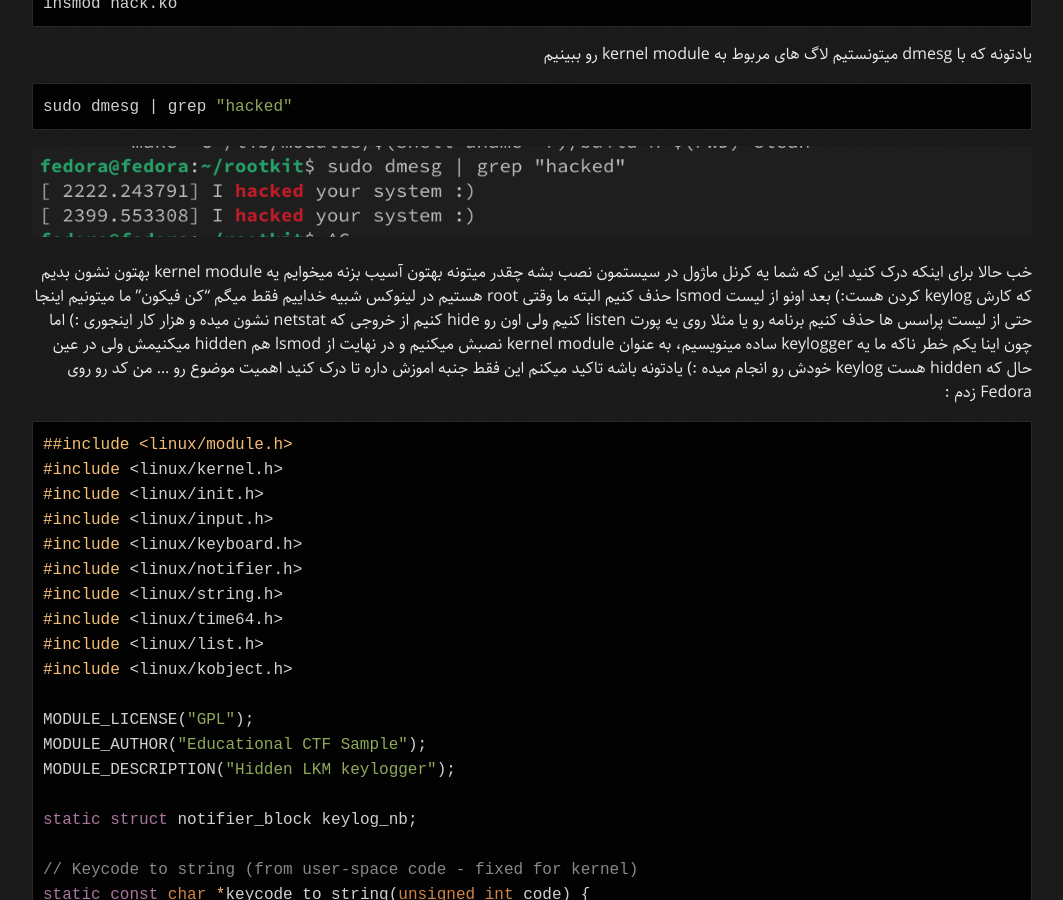
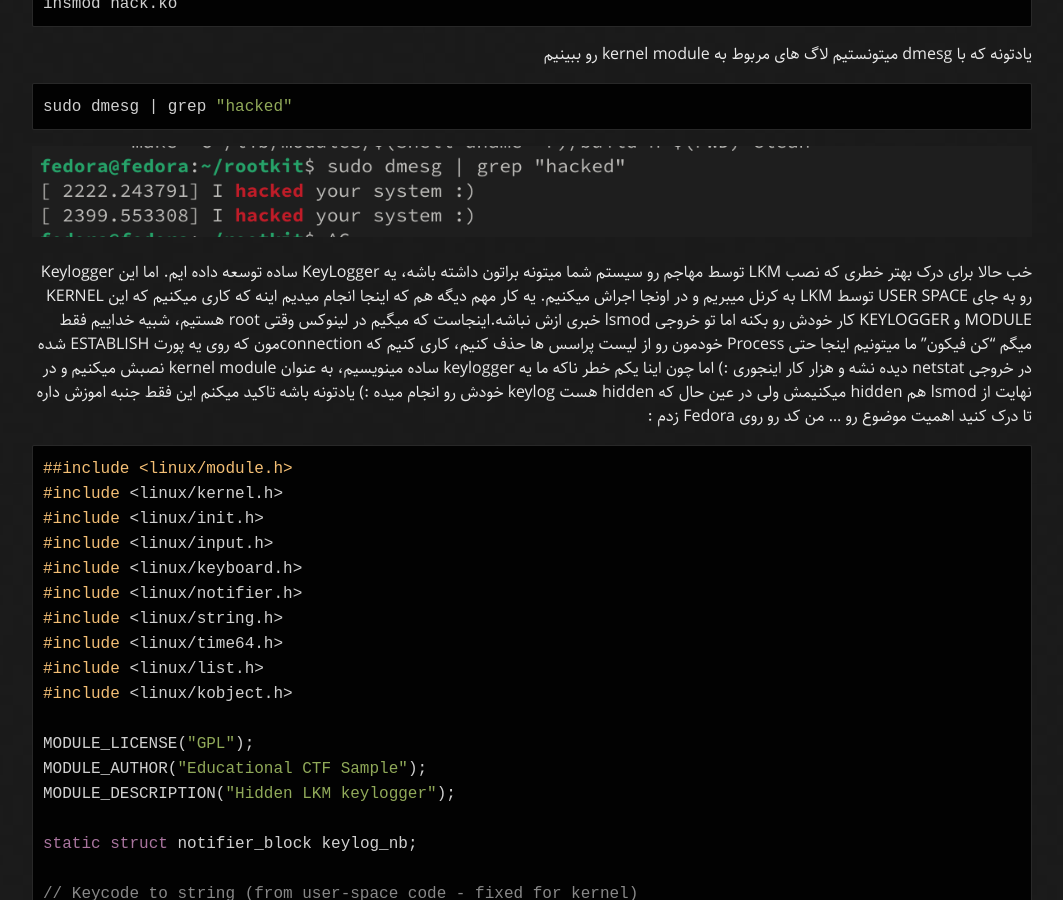
Before and after one commit to AminGhorbani96/hexamin.github.io, a Jekyll site: the page built from _posts/2025-10-04-Linux-part-6-Linux Kernel Attacks.md, in a window 1280 px wide and 900 px high, scrolled down 4836 px. Shown: the whole window, without its empty margins (108-1171 px from the left). Built offline with Jekyll 4.4.1, drawn with Linux system fonts in a browser that asks for light colours; some of the changed text lies outside the part shown.

Commit message:
edit post number 6

```diff
--- a/_posts/2025-10-04-Linux-part-6-Linux Kernel Attacks.md
+++ b/_posts/2025-10-04-Linux-part-6-Linux Kernel Attacks.md
@@ -15,11 +15,11 @@ author: amin Ghorbani
 ---
 ## توسعه rootkit و شکارش در linux
 
-حالا که یکم دستمون توی لینوکس راه افتاده، توی این بخش میخوایم باهم یه rootkit ساده در لینوکس توسعه بدیم و بریم ببینیم مهاجمین چجوری و با چه هدفی از kernel module ها استفاده میکنند. نکته مهم همینه شما در لینوکس زمانی که دسترسی root دارید دیگه دستتون خیلی بازه برای خیلی کارها از جمله اینکه یه ماژول کرنل توسعه و نصب کنید. قبلش باید یه سری مفاهیم رو هرچند سطحی اینجا بهش بپردازیم و بعدا احتمالا به این ها برمیگردیم و بیشتر درباه شون حرف میزنیم.
+حالا که یکم دستمون توی لینوکس راه افتاده، توی این بخش میخوایم باهم یه rootkit ساده در لینوکس توسعه بدیم و بریم ببینیم مهاجمین چجوری و با چه هدفی از kernel module ها استفاده میکنند. نکته مهم همینه، شما در لینوکس زمانی که دسترسی root دارید دیگه دستتون  برای خیلی کارها خیلی بازه از جمله اینکارها نصب Linux Kernel Moduleها یا همان LKMهاست. اما قبلش باید یه سری مفاهیم رو هرچند سطحی اینجا بهش بپردازیم و بعدا به موضوع اصلی برمیگردیم و بیشتر درباه اون حرف میزنیم.
 
 ### syscall
 وقتی یک برنامه‌ (User Space) در لینوکس نیاز دارد با سخت‌افزار یا کرنل تعامل کند—مثلاً خواندن یک فایل، ارسال داده روی شبکه یا ایجاد یک process جدید—نمی‌تواند مستقیم به سخت‌افزار یا حافظه‌ی کرنل دسترسی داشته باشد.
-اینجاست که **System Call)** وارد عمل می‌شود.
+اینجاست که **System Call** وارد عمل می‌شود.
 
 سیستم‌کال یک **واسط (Interface)** بین برنامه‌ و کرنل است. در واقع هر کاری که نیازمند دسترسی سطح پایین و منابع سیستم باشد، از طریق یک سیستم‌کال انجام می‌شود.
 یک برنامه‌ی  وقتی  از کرنل چیزی میخواهد به این طریق درخواستش رو انجام میده؟
@@ -189,7 +189,7 @@ sudo dmesg | grep "hacked"
 ![StraceCommand](/assets/images/dmesg.png)
 
 
-خب حالا برای اینکه درک کنید این که شما یه کرنل ماژول در سیستمون نصب بشه چقدر میتونه بهتون آسیب بزنه میخوایم یه kernel module بهتون نشون بدیم که کارش keylog کردن هست:) بعد اونو از لیست lsmod حذف کنیم البته ما وقتی root هستیم در لینوکس شبیه خداییم فقط میگم "کن فیکون" ما میتونیم اینجا حتی از لیست پراسس ها حذف کنیم برنامه رو یا مثلا روی یه پورت listen کنیم ولی اون رو hide کنیم از خروجی که netstat نشون میده و هزار کار اینجوری :)
+خب حالا برای درک بهتر خطری که نصب LKM توسط مهاجم رو سیستم شما میتونه براتون داشته باشه، یه KeyLogger ساده توسعه داده ایم. اما این Keylogger رو به جای USER SPACE توسط LKM به کرنل  میبریم و در اونجا اجراش میکنیم. یه کار مهم دیگه هم که اینجا انجام میدیم اینه که کاری میکنیم که این KERNEL MODULE و KEYLOGGER کار خودش رو بکنه اما تو خروجی lsmod خبری ازش نباشه.اینجاست که میگیم در لینوکس وقتی root هستیم، شبیه خداییم فقط میگم "کن فیکون" ما میتونیم اینجا حتی Process خودمون رو از لیست پراسس ها حذف کنیم، کاری کنیم که connectionمون که روی یه پورت ESTABLISH شده در خروجی netstat دیده نشه و هزار کار اینجوری :)
 اما چون اینا یکم خطر ناکه ما یه keylogger ساده مینویسیم، به عنوان kernel module نصبش میکنیم و در نهایت از lsmod هم hidden میکنیمش ولی در عین حال که hidden هست keylog خودش رو انجام میده :) یادتونه باشه تاکید میکنم این فقط جنبه اموزش داره تا درک کنید اهمیت موضوع رو ...
 من کد رو روی Fedora زدم :
 
```
Also changed, not shown: other parts of _posts/2025-10-04-Linux-part-6-Linux Kernel Attacks.md (+1 -1 lines).
